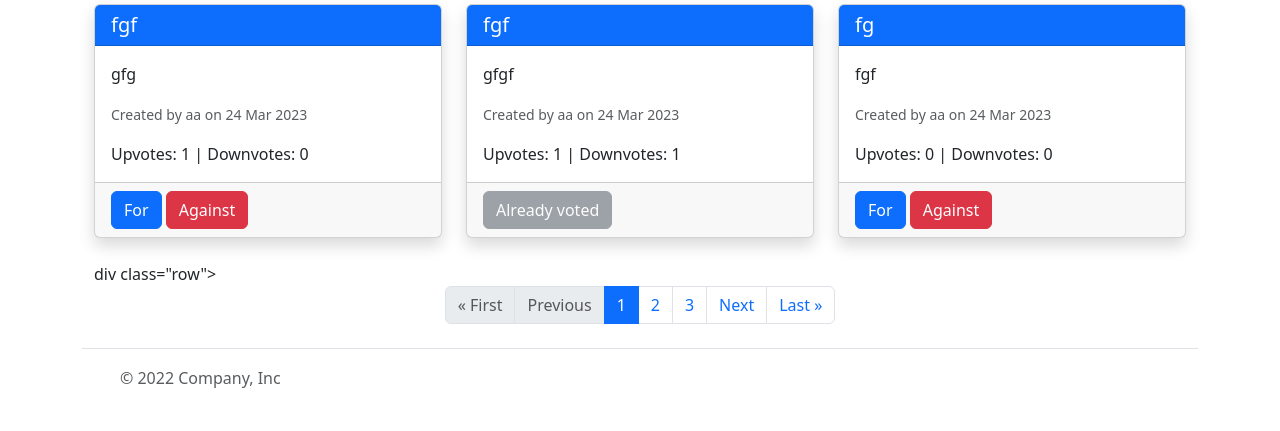
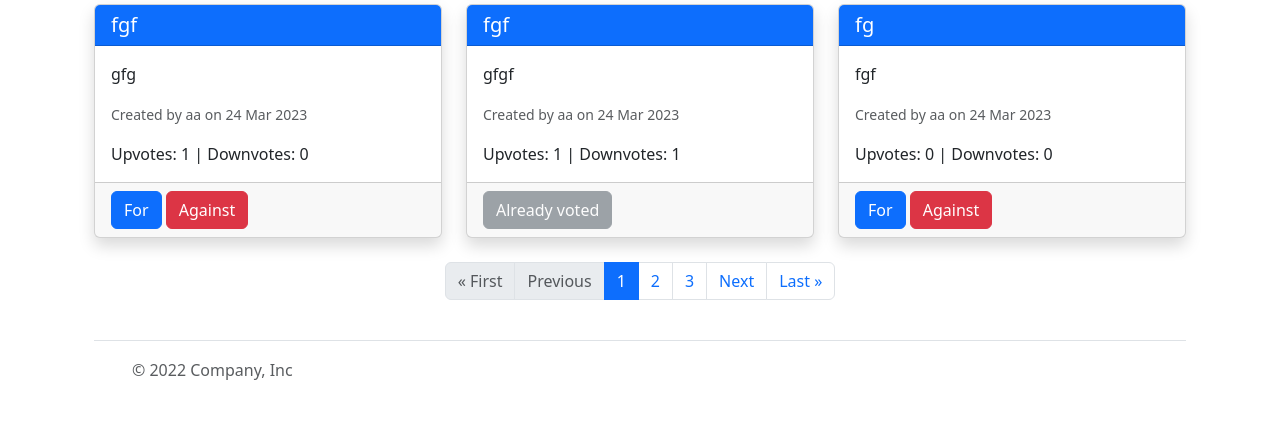
Before and after one commit to DonzerHD/Ideas_Box, a Django app: page /list_box/ in a window 1280 px wide. Shown: the part 973-1404 px from the top of the page. After the commit the page ends 1353 px from the top, so only its background shows below. Run offline with Django 4.2, Linux system fonts and the light colour scheme; a user stored in the database is signed in; data comes from the database, SQL or seed files in the repository; both versions use the stored data as it was after the commit.

Commit message:
ajout azure

```diff
--- a/src/Ideas_box/settings.py
+++ b/src/Ideas_box/settings.py
@@ -26,7 +26,7 @@ SECRET_KEY = os.getenv("SECRET_KEY")
 # SECURITY WARNING: don't run with debug turned on in production!
 DEBUG = True
 
-ALLOWED_HOSTS = []
+ALLOWED_HOSTS = ['0.0.0.0' , '20.199.60.207']
 
 
 # Application definition
--- a/src/box/templates/box/list_box.html
+++ b/src/box/templates/box/list_box.html
@@ -48,7 +48,7 @@
       </div>
     {% endfor %}
   </div>
-  div class="row">
+  <div class="row">
   <div class="col-md-12">
     <nav aria-label="Page navigation">
       <ul class="pagination justify-content-center">
--- a/src/box/views.py
+++ b/src/box/views.py
@@ -15,11 +15,10 @@ def create_ideas_box(request):
     if request.method == 'POST':
         form = IdeasBoxForm(request.POST)
         if form.is_valid():
-            # Récupérer les données du formulaire
             title = form.cleaned_data.get('title')
             description = form.cleaned_data.get('description')
 
-            # Créer une nouvelle boîte d'idées
+
             new_ideas_box = Ideas_Box(title=title, description=description, createur=request.user)
             new_ideas_box.save()
             return redirect('index')
```
Also changed, not shown: src/db.sqlite3, 2 other files.
